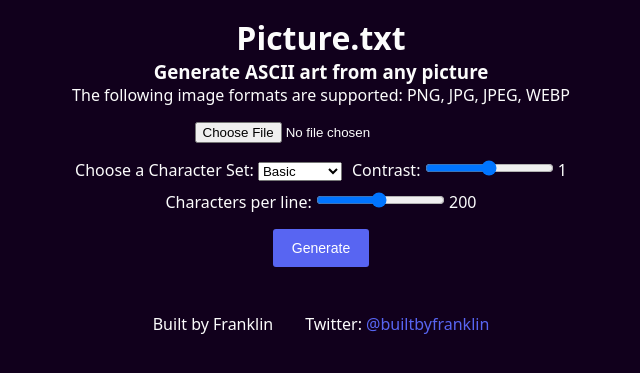
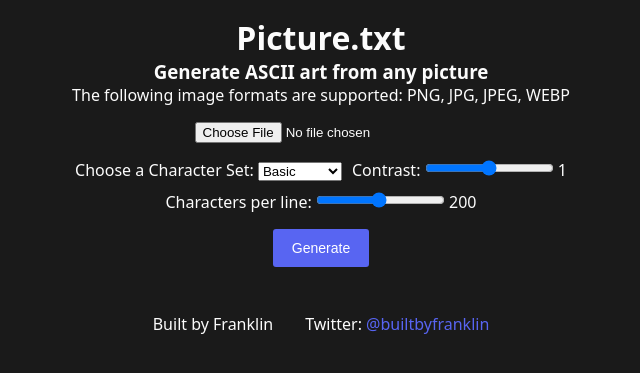
Before and after one commit to bruce-pain/image2ascii, a FastAPI app: page / in a window 1280 px wide. Shown: the top 373 px of the page, without its empty margins (319-959 px from the left). Run offline with FastAPI, Linux system fonts and the light colour scheme.

Commit message:
chore: change backdrop

```diff
--- a/static/style.css
+++ b/static/style.css
@@ -6,7 +6,7 @@
 
 body {
 	font-family: system-ui, -apple-system, BlinkMacSystemFont, 'Segoe UI', Roboto, Oxygen, Ubuntu, Cantarell, 'Open Sans', 'Helvetica Neue', sans-serif;
-	background-color: #11001C;
+	background-color: #1A1A1A;
 	color: #FCFCFC;
 }
 
--- a/templates/index.html
+++ b/templates/index.html
@@ -8,7 +8,7 @@
 	<meta http-equiv='expires' content='0'>
 	<meta http-equiv='pragma' content='no-cache'>
 	<title>Picture.txt</title>
-	<link href="static/style.css?v=0.2" rel="stylesheet">
+	<link href="static/style.css?v=0.21" rel="stylesheet">
 </head>
 
 <body>
@@ -63,7 +63,7 @@
 			<p>Twitter: <a href="https://x.com/builtbyfranklin">@builtbyfranklin</a></p>
 		</div>
 	</div>
-	<script src="/static/main.js?v=0.2"></script>
+	<script src="/static/main.js?v=0.21"></script>
 </body>
 
 </html>
```
